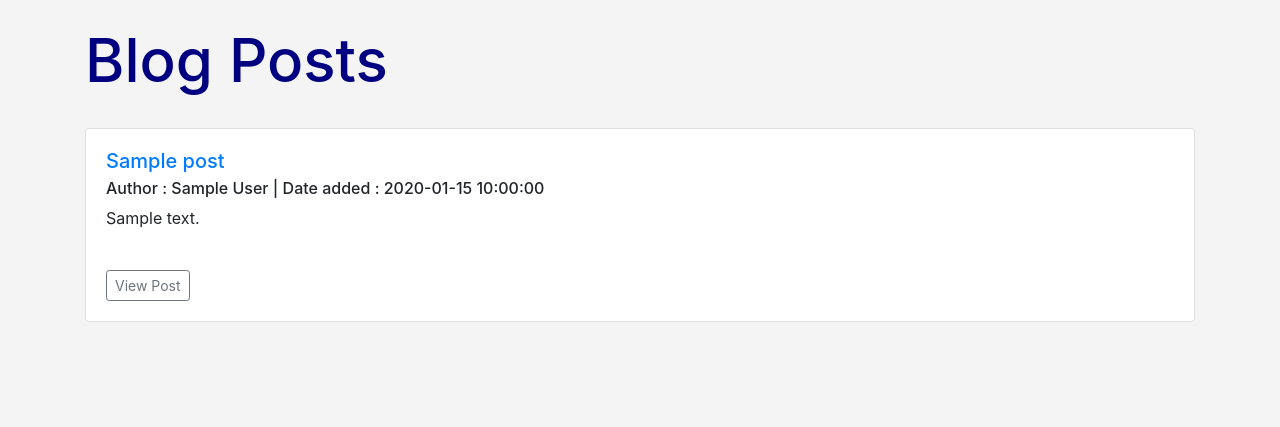
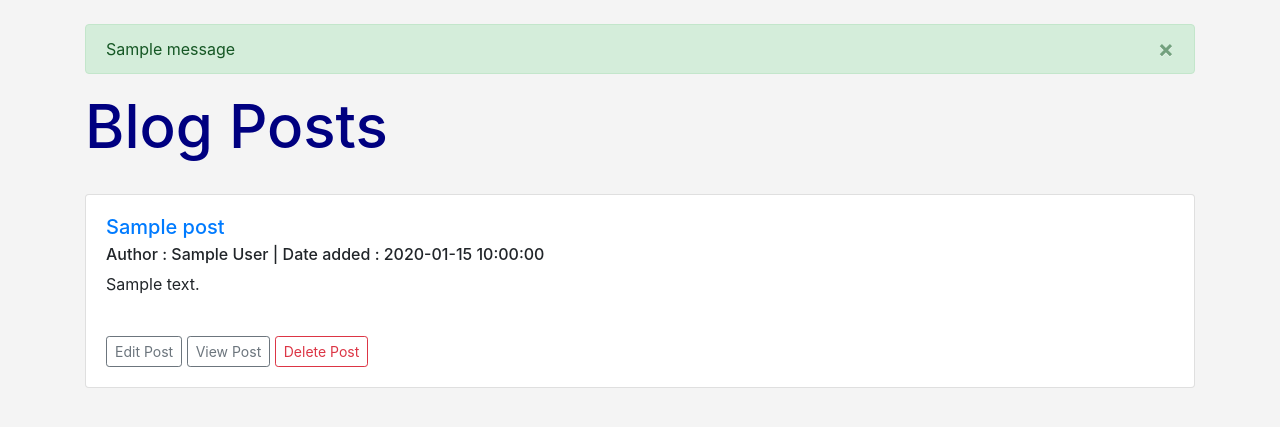
Before and after one commit to dan-sys/flask-blog, a Flask app: page /posts in a window 1280 px wide. Shown: the part 56-483 px from the top of the page. Run offline with Flask 3, Linux system fonts and the light colour scheme; tables that the repository leaves empty hold one stand-in row (values such as "Sample post"); one stand-in notice (Sample message) is shown; parts of the project's set-up code (start-up, migrations or seed data) failed here and were passed over; some libraries are stand-ins or nearby versions.

Commit message:
implemented blog update and deletion capabilities

```diff
--- a/app.py
+++ b/app.py
@@ -1,4 +1,4 @@
-from flask import Flask, render_template, flash, request
+from flask import Flask, render_template, flash, request, redirect, url_for
 from flask_wtf import FlaskForm
 from wtforms import StringField, SubmitField, PasswordField, BooleanField, ValidationError
 from wtforms.validators import DataRequired, EqualTo, Length
@@ -271,6 +271,50 @@ def show_single_post(id):
     post = BlogPosts.query.get_or_404(id)
     return render_template('single_post.html',post=post)
 
+
+@app.route('/posts/edit/<int:id>',methods=['GET','POST'])
+def edit_post(id):
+    post_to_edit = BlogPosts.query.get_or_404(id)
+    form = BlogPostsForm()
+
+    if form.validate_on_submit():
+        post_to_edit.title = form.title.data
+        post_to_edit.author = form.author.data
+        post_to_edit.slug = form.slug.data
+        post_to_edit.content = form.content.data
+
+        #update db with newly modified post
+        db.session.add(post_to_edit)
+        db.session.commit()
+        flash("Post has been updated")
+        return redirect(url_for('show_single_post',id=post_to_edit.id))
+
+    form.title.data = post_to_edit.title
+    form.author.data = post_to_edit.author
+    form.slug.data = post_to_edit.slug
+    form.content.data = post_to_edit.content
+    return render_template('edit_post.html',form=form)
+
+
+@app.route('/posts/delete/<int:id>')
+def delete_post(id):
+    post_to_delete = BlogPosts.query.get_or_404(id)
+
+    try:
+        db.session.delete(post_to_delete)
+        db.session.commit()
+        flash("Blog Post deleted successfully")
+        posts = BlogPosts.query.order_by(BlogPosts.date_posted)
+        return render_template("posts.html",
+                           posts=posts)
+    except:
+        flash("Problem occured when deleting Blog Post")
+        posts = BlogPosts.query.order_by(BlogPosts.date_posted)
+        return render_template("posts.html",
+                           posts=posts)
+
+
+
 # to return JSON
 #@app.route('/api')
 #def get_sampleJSON():
--- a/templates/posts.html
+++ b/templates/posts.html
@@ -1,7 +1,14 @@
 {% extends 'base.html' %}
 
 {% block content %}
+{% for message in get_flashed_messages() %}
 
+    <div class="alert alert-success alert-dismissible fade show" role="alert">
+        {{ message }}
+    <span type="button" class="close" data-dismiss="alert" aria-label="Close"><span aria-hidden="true">&times;</span></span>
+    </div>
+
+{% endfor %}
 <h1>Blog Posts</h1>
 <br/>
 
@@ -12,7 +19,10 @@
       <h6 class="card-subtitle mb-2 text-body-secondary"> Author : {{ post.author }} | Date added : {{ post.date_posted }} </h6>
       <p class="card-text"> {{ post.content }} </p>
       <br/>
+
+      <a href="{{ url_for('edit_post',id=post.id) }}" class="btn btn-outline-secondary btn-sm"> Edit Post </a>
       <a href="{{ url_for('show_single_post',id=post.id) }}" class="btn btn-outline-secondary btn-sm"> View Post </a>
+      <a href="{{ url_for('delete_post',id=post.id) }}" class="btn btn-outline-danger btn-sm"> Delete Post </a>
     </div>
 
 </div>
```
Also changed, not shown: templates/edit_post.html (added, +33 -0 lines), templates/single_post.html (+9 -2 lines).
